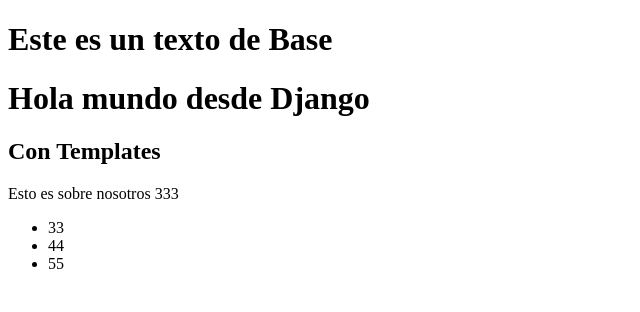
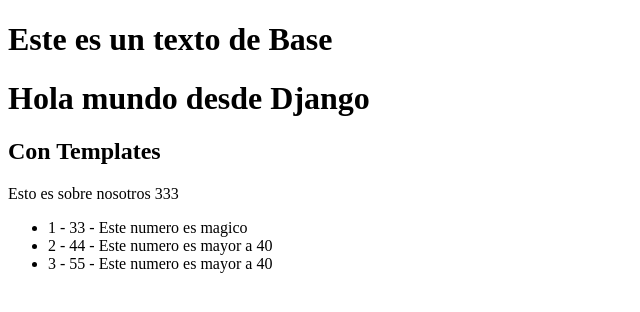
Before and after one commit to JamesCordova/DJango-parte-04, a Django app: page / in a window 1280 px wide. Shown: the part 88-400 px from the top of the page, without its empty margins (0-640 px from the left). Run offline with Django 4.2, Linux system fonts and the light colour scheme.

Commit message:
tag if utilizado en el bucle, ademas del contador de ciclos mostrado en pagina

```diff
--- a/src/templates/home.html
+++ b/src/templates/home.html
@@ -8,7 +8,13 @@
 </p>
 <ul>
     {% for myItem in myList %}
-        <li>{{ myItem }}</li>
+        <li>{{ forloop.counter }} - {{ myItem }}
+        {% if myItem == 33 %}
+            - Este numero es magico
+        {% elif myItem > 40 %}
+            - Este numero es mayor a 40
+        {% endif %}
+        </li>
     {% endfor %}
 </ul>
 {% endblock %}
```
